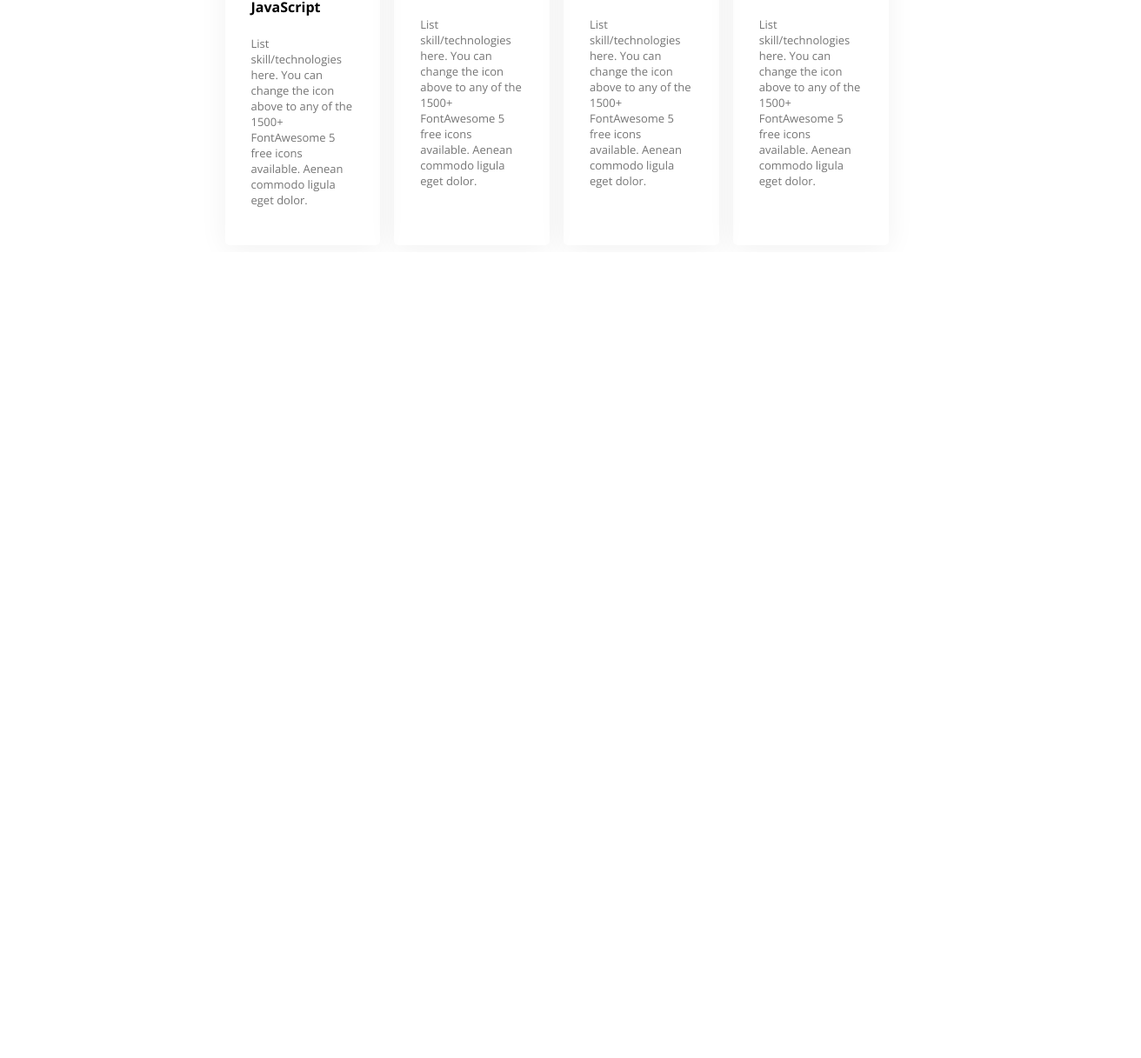
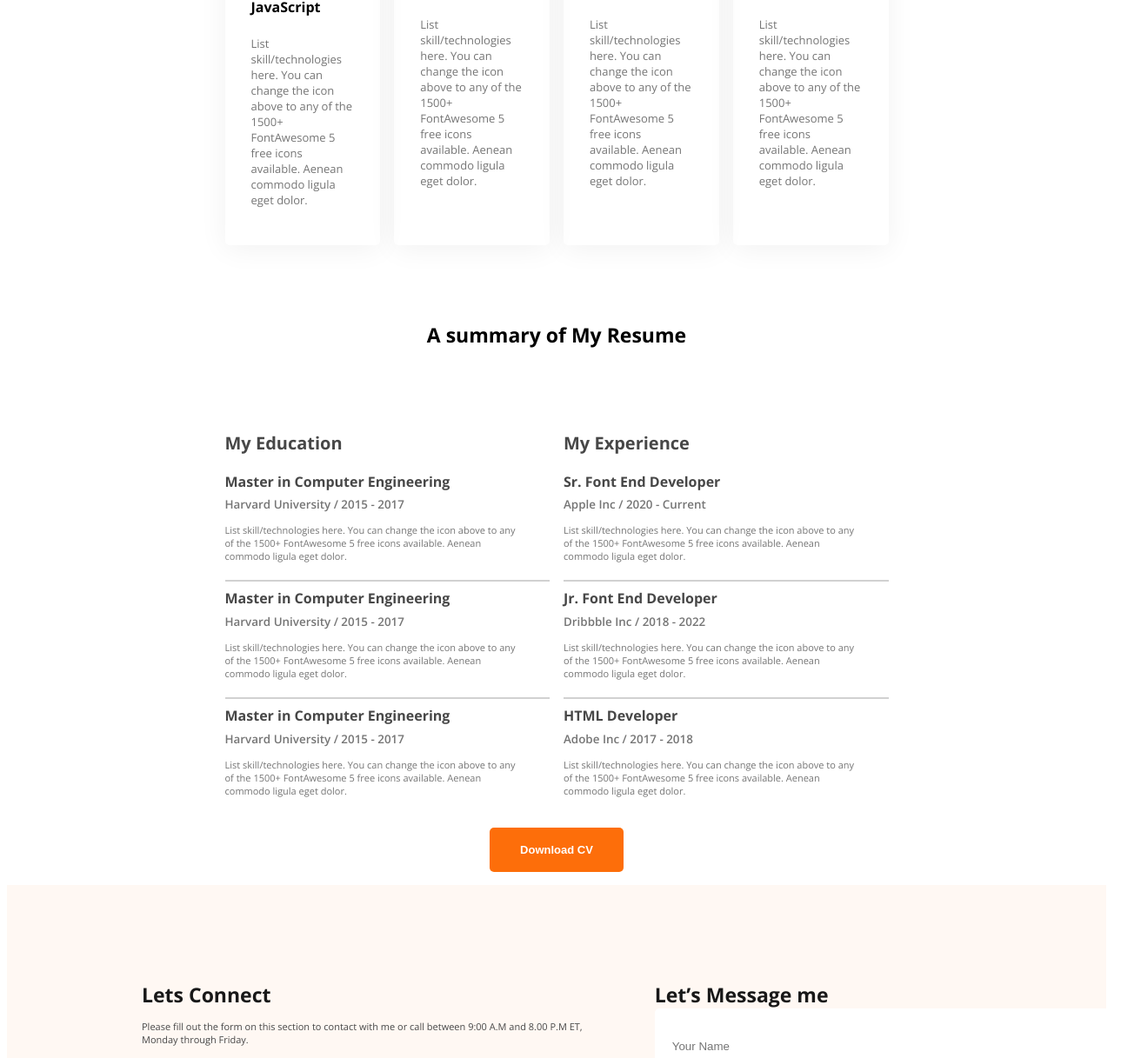
Before and after one commit to imam1788/web-developer-fortfolio, a plain HTML site: page index.html in a window 1280 px wide. Shown: the part 1617-2834 px from the top of the page at 87% size, 1312 px wide, since content can reach past the window. Before the commit the page ends 1907 px from the top, so only its background shows below. Drawn offline with nearby package versions, Linux system fonts and the light colour scheme.

Commit message:
added some html and style

```diff
--- a/index.html
+++ b/index.html
@@ -37,6 +37,8 @@
 
   </header>
   <main>
+      <!-- About section -->
+
       <section class="about section-bgc">
           <h3 class="section-title">About Me</h3>
           <p class="section-description">I, m a designer & developer with a passion for web design. I enjoy developing simple, clean and slick websites that provide real value to the end user. Thousands of clients have procured exceptional resulfs while working with me. Delivering work within time and budget which meets clients requirements in our mata.
@@ -95,10 +97,91 @@
 
      </section>
 
+     <!-- Resume section-->
+
+     <section class="resume">
+      <h3 class="resume-title">A summary of My Resume</h3>
+      <div class="resume-container">
+        <div class="resume-column">
+          <h3 class="resume-column-title">My Education</h3>
+          <div class="experience">
+            <h5 class="experience-title">Master in Computer Engineering</h5>
+            <h6 class="experience-sub-title">Harvard University / 2015 - 2017</h6>
+            <p class="experience-description">List skill/technologies here. You can change the icon above
+              to any of the 1500+ FontAwesome 5 free icons available. Aenean commodo ligula eget dolor.</p>
+          </div>
+          <hr>
+          <div class="experience">
+            <h5 class="experience-title">Master in Computer Engineering</h5>
+            <h6 class="experience-sub-title">Harvard University / 2015 - 2017</h6>
+            <p class="experience-description">List skill/technologies here. You can change the icon above
+              to any of the 1500+ FontAwesome 5 free icons available. Aenean commodo ligula eget dolor.</p>
+          </div>
+          <hr>
+          <div class="experience">
+            <h5 class="experience-title">Master in Computer Engineering</h5>
+            <h6 class="experience-sub-title">Harvard University / 2015 - 2017</h6>
+            <p class="experience-description">List skill/technologies here. You can change the icon above
+              to any of the 1500+ FontAwesome 5 free icons available. Aenean commodo ligula eget dolor.</p>
+          </div>
+        </div>
+        <div class="resume-column">
+          <h3 class="resume-column-title">My Experience</h3>
+          <div class="experience">
+            <h5 class="experience-title">Sr. Font End Developer</h5>
+            <h6 class="experience-sub-title">Apple Inc / 2020 - Current</h6>
+            <p class="experience-description">List skill/technologies here. You can change the icon above
+              to any of the 1500+ FontAwesome 5 free icons available. Aenean commodo ligula eget dolor.</p>
+          </div>
+          <hr>
+          <div class="experience">
+            <h5 class="experience-title">Jr. Font End Developer</h5>
+            <h6 class="experience-sub-title">Dribbble Inc / 2018 - 2022</h6>
+            <p class="experience-description">List skill/technologies here. You can change the icon above
+              to any of the 1500+ FontAwesome 5 free icons available. Aenean commodo ligula eget dolor.</p>
+          </div>
+          <hr>
+          <div class="experience">
+            <h5 class="experience-title">HTML Developer</h5>
+            <h6 class="experience-sub-title">Adobe Inc / 2017 - 2018</h6>
+            <p class="experience-description">List skill/technologies here. You can change the icon above
+              to any of the 1500+ FontAwesome 5 free icons available. Aenean commodo ligula eget dolor.</p>
+          </div>
+        </div>
+      </div>
+      <div class="btn-cv">
+        <button class="btn-primary">Download CV</button>
+      </div>
+     </section>
 
     </main>
+
+
   <footer>
+  <section class="contact">
+    <div class="contact-container">
+      <div class="contact-column">
+        <h3 class="contact-title">Lets Connect</h3>
+        <p class="contact-description">Please fill out the form on this section to contact with me or call between 9:00 A.M and 8.00 P.M ET, Monday through Friday.</p>
+        <div class="contact-icon">
+          <a href=""><img src="images/icons/facebook.png" alt=""></a>
+          <a href=""><img src="images/icons/twitter.png" alt=""></a>
+          <a href=""><img src="images/icons/insta.png" alt=""></a>
+        </div>
+      </div>
+      <div class="contact-column">
+        <h3 class="contact-title">Let’s Message me</h3>
+        <form class="contact-form">
+          <input type="text" placeholder="Your Name">
+          <input type="email" placeholder="Your E-mail">
+          <textarea name="" id="" cols="30" rows="10">Message</textarea>
 
+          <input class="btn-primary" type="submit" value="Submit">
+          </div>
+        </form>
+      </div>
+    </div>
+  </section>
   </footer>
 </body>
 </html>
--- a/styles/portfolio.css
+++ b/styles/portfolio.css
@@ -172,3 +172,96 @@ main{
   font-weight: 400;
   color: rgb(117, 117, 117);
 }
+
+.resume-title{
+  text-align: center;
+  font-size: 23px;
+  font-weight: 700;
+  margin: 87px auto 75px auto;
+}
+
+
+.resume-container{
+  display: flex;
+  gap: 16px;
+}
+
+.resume-column-title{
+  color: rgb(71, 71, 71);
+  font-size: 20px;
+  font-weight: 700;
+  margin-bottom: 20px;
+}
+
+.experience-title{
+  color: rgb(71, 71, 71);
+  font-size: 16px;
+  font-weight: 700;
+  margin-top: 0px;
+  margin-bottom: 6.7px;
+}
+
+.experience-sub-title{
+  color: rgb(117, 117, 117);
+  font-size: 13.4px ;
+  font-weight:600 ;
+  margin-top: 0px;
+  margin-bottom: 0px;
+}
+.experience-description{
+  color: rgb(117, 117, 117);
+  font-size: 11px;
+  font-weight: 400;
+  margin-top: 13px;
+  margin-bottom: 20px;
+  padding-right: 31px;
+}
+hr{
+  border: 1px solid rgb(209, 209, 209);
+}
+
+.btn-cv{
+  text-align: center;
+}
+
+footer{
+  background-color: rgb(255, 248, 243);
+}
+
+.contact-container{
+  display: flex;
+  padding: 87px 155px;
+  gap: 78px;
+}
+
+.contact-title{
+   font-size: 23px;
+   font-weight: 700;
+   color: rgb(24, 24, 24);
+   margin-bottom: 0px;
+}
+
+.contact-description{
+   font-size: 11px;
+   font-weight: 400;
+   color: rgb(71, 71, 71);
+   margin: 13px 0 20px;
+}
+
+.contact-icon{
+  display: flex;
+  gap: 16px;
+  margin-top: 0;
+
+}
+
+footer input[type="text"], footer input[type="email"], footer textarea{
+  display: block;
+  width: 100%;
+  margin-bottom: 18px;
+  padding: 12px 175px 12px 20px;
+  height: 64px;
+  border-radius: 5px;
+  border: none;
+
+}
```
